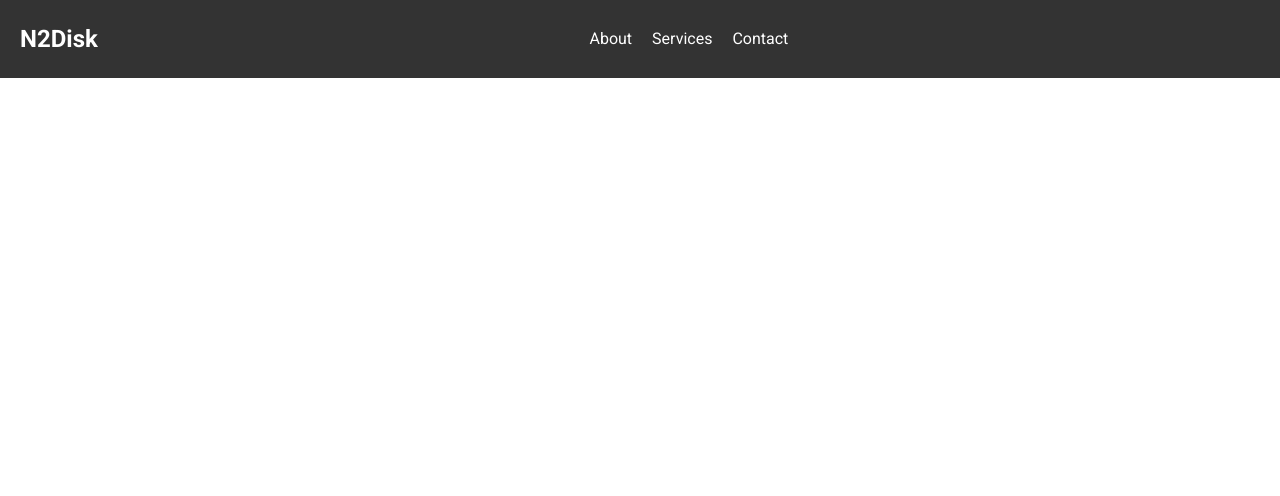
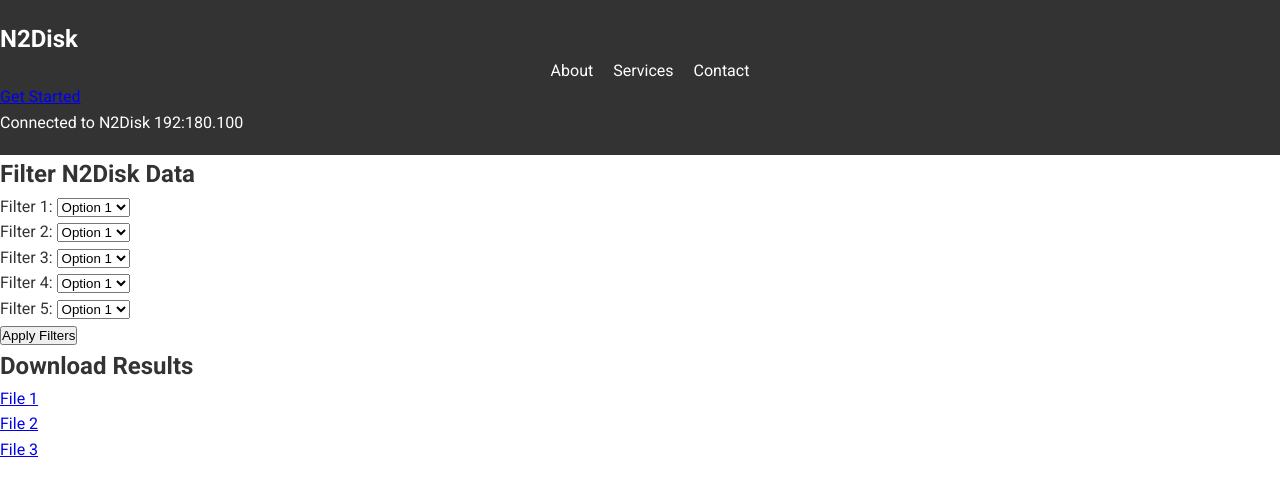
Before and after one commit to Jstreet432/n2diskui, a Flask app: template n2diskui/templates/FrontPage.html in a window 1280 px wide. Shown: the top 496 px of the page. Run offline with Flask 3, Linux system fonts and the light colour scheme; the template is opened without the code that fills it, so the values that code supplies are empty.

Commit message:
Update FrontPage.html

```diff
--- a/n2diskui/templates/FrontPage.html
+++ b/n2diskui/templates/FrontPage.html
@@ -9,7 +9,6 @@
 </head>
 <body>
     <header class="header">
-        <div class="container">
         <div class="logo">
             <a href="#home">N2Disk</a>
         </div>
@@ -20,7 +19,69 @@
                 <li><a href="#contact">Contact</a></li>
             </ul>
         </nav>
+        <a href="#cta" class="cta-button">Get Started</a>
+        <div class="connection-status">
+            Connected to N2Disk <span class="highlight">192:180.100</span>
         </div>
     </header>
+
+    <main class="main-content">
+        <div class="filter-container">
+            <div class="filter-box">
+                <h2>Filter N2Disk Data</h2>
+                <form>
+                    <div class="form-group">
+                        <label for="filter1">Filter 1:</label>
+                        <select id="filter1" name="filter1">
+                            <option value="option1">Option 1</option>
+                            <option value="option2">Option 2</option>
+                            <option value="option3">Option 3</option>
+                        </select>
+                    </div>
+                    <div class="form-group">
+                        <label for="filter2">Filter 2:</label>
+                        <select id="filter2" name="filter2">
+                            <option value="option1">Option 1</option>
+                            <option value="option2">Option 2</option>
+                            <option value="option3">Option 3</option>
+                        </select>
+                    </div>
+                    <div class="form-group">
+                        <label for="filter3">Filter 3:</label>
+                        <select id="filter3" name="filter3">
+                            <option value="option1">Option 1</option>
+                            <option value="option2">Option 2</option>
+                            <option value="option3">Option 3</option>
+                        </select>
+                    </div>
+                    <div class="form-group">
+                        <label for="filter4">Filter 4:</label>
+                        <select id="filter4" name="filter4">
+                            <option value="option1">Option 1</option>
+                            <option value="option2">Option 2</option>
+                            <option value="option3">Option 3</option>
+                        </select>
+                    </div>
+                    <div class="form-group">
+                        <label for="filter5">Filter 5:</label>
+                        <select id="filter5" name="filter5">
+                            <option value="option1">Option 1</option>
+                            <option value="option2">Option 2</option>
+                            <option value="option3">Option 3</option>
+                        </select>
+                    </div>
+                    <button type="submit" class="filter-button">Apply Filters</button>
+                </form>
+            </div>
+            <div class="results-box">
+                <h2>Download Results</h2>
+                <ul class="results-list">
+                    <li><a href="#file1">File 1</a></li>
+                    <li><a href="#file2">File 2</a></li>
+                    <li><a href="#file3">File 3</a></li>
+                </ul>
+            </div>
+        </div>
+    </main>
 </body>
 </html>
```
Lines whose indentation alone changed are shown as unchanged.
